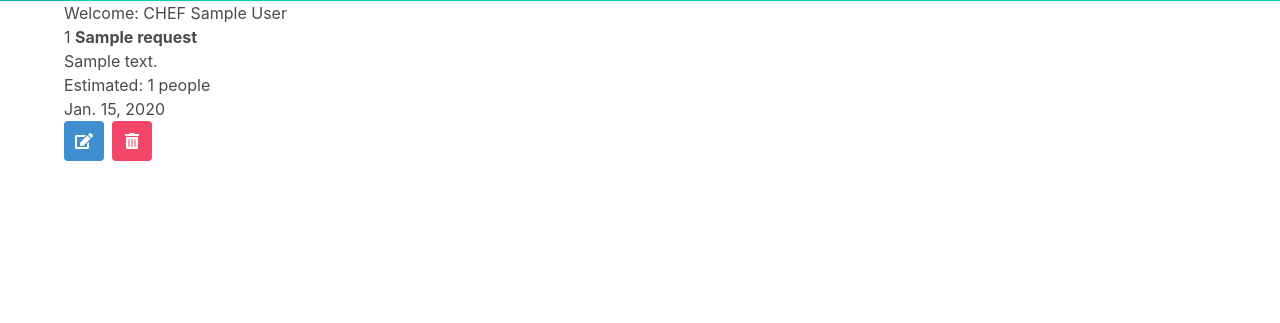
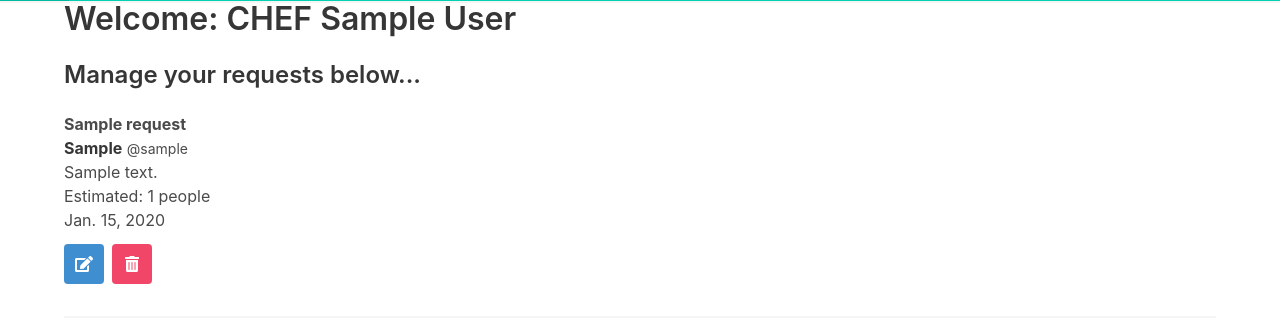
Before and after one commit to javenegas1/hotplate, a Django app: page /accounts/profile/ in a window 1280 px wide. Shown: the part 51-374 px from the top of the page. Run offline with Django 4.2, Linux system fonts and the light colour scheme; a user stored in the database is signed in; tables that the repository leaves empty hold one stand-in row (values such as "Sample post").

Commit message:
profile page styling

```diff
--- a/main_app/templates/profile.html
+++ b/main_app/templates/profile.html
@@ -1,18 +1,42 @@
 <!DOCTYPE html>
 <html>
     {% extends 'nav.html' %}
-
+    <style>
+        #main-title{
+            padding-top: 30px;
+        }
+        #request-title{
+            padding-bottom: 30px;
+        }
+    </style>
     <body>
         {% block content %}
-        <h1>Welcome: {{user.role}} {{user.first_name}} {{user.last_name}}</h1>
-        {{user.id}}
+        <div>
+        <h3 id="main-title" class="title is-3">Welcome: {{user.role}} {{user.first_name}} {{user.last_name}}</h3>
 
+        {% if user.role == "CHEF" %}
+
+        <h3 id="request-title" class="title is-4">Manage your requests below...</h3>
         {% for request in requests%}
         <span><b>{{request.title}}</b></span>
-                     <!-- drop down for the event information -->
-                     <p> {{request.summary}} </p>
-                     <p> Estimated: {{request.people}} people</p>
-                     <p> {{request.date_of_event}} </p>
+                     <article class="media">
+
+                        <div class="media-content">
+                          <div class="content">
+                            <p>
+                              <strong>{{request.user.first_name}}</strong> <small>@{{request.user.username}} </small>
+                              <br>
+                              {{request.summary}}
+                              <br>
+                              Estimated: {{request.people}} people
+                              <br>
+                              {{request.date_of_event}}
+                            </p>
+                          </div>
+                          <nav class="level is-mobile">
+                          </nav>
+                        </div>
+                      </article>
                      <div class="detail__container">
                         <div class="buttons">
                             <a href="{% url 'request_update' request.pk %}" class="button is-info">
@@ -25,6 +49,8 @@
                                     <i class="fas fa-trash-alt"></i>
                                 </span>
                             </a>
+                        </div>
+                        <hr>
         {% empty %}
         <article class="message">
           <div class="message-header">
@@ -32,8 +58,11 @@
           </div>
         </article>
         {% endfor %}
-
+        {% else %}
+        <p>hello</p>
+        {% endif %}
         {% endblock %}
+        </div>
     </body>
 
 </html>
```
